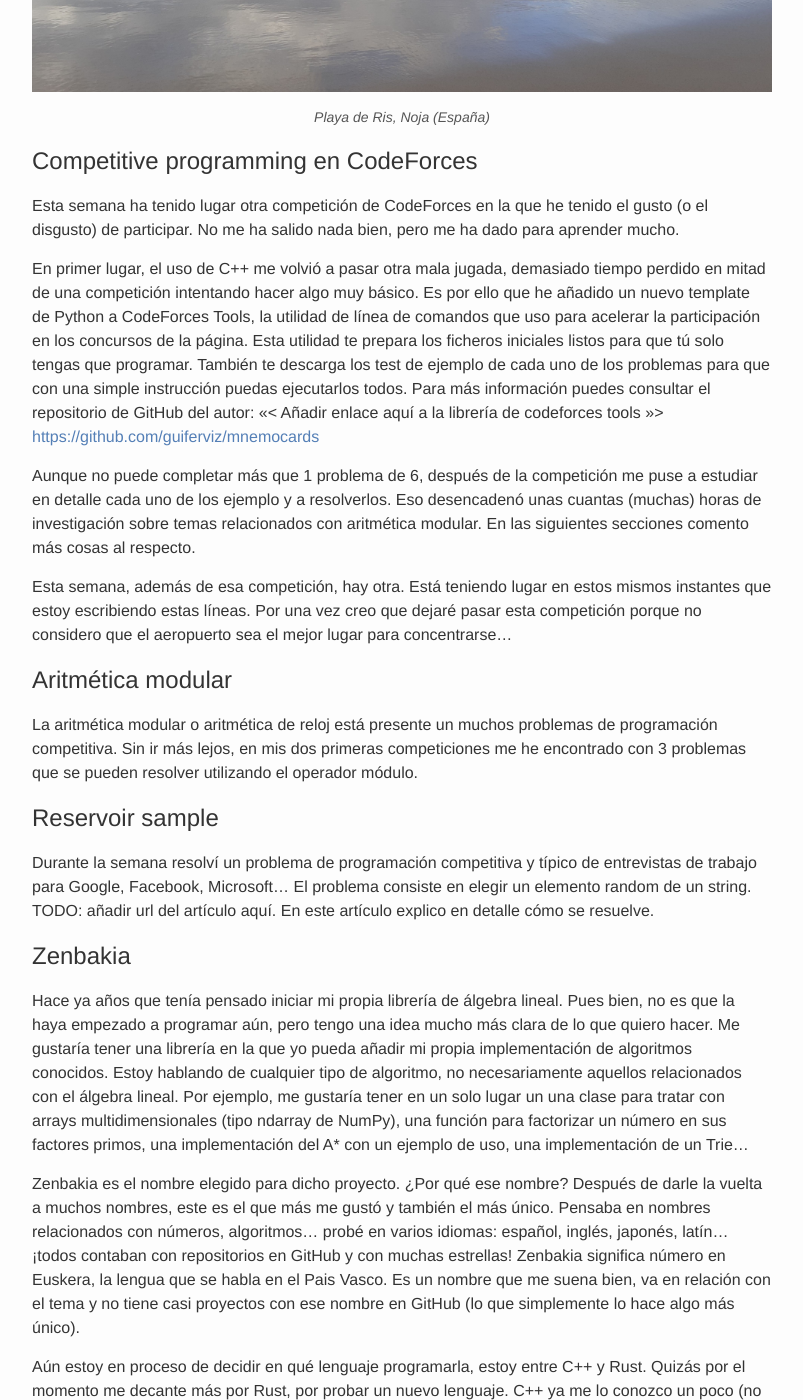
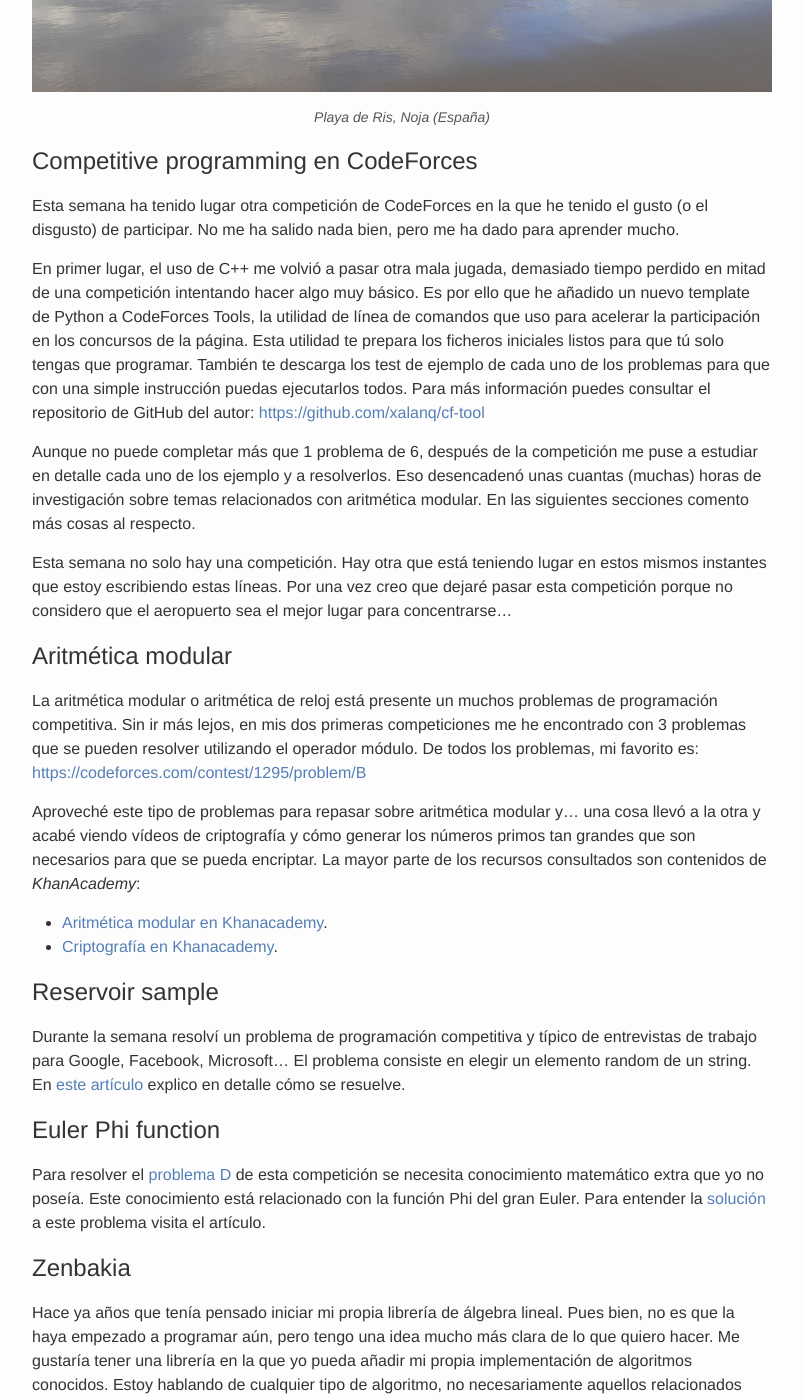
Before and after one commit to guiferviz/guiferviz.github.io, a Jekyll site: the page built from _posts/2020-01-25-week-05.md, in a window 1280 px wide and 1400 px high, scrolled down 659 px. Shown: the whole window, without its empty margins (238-1041 px from the left). Built offline with Jekyll 4.4.1, drawn with Linux system fonts in a browser that asks for light colours; comment, search, counter and statistics services are not loaded.

Commit message:
Adding Euler Phi post.

```diff
--- a/_posts/2020-01-25-week-05.md
+++ b/_posts/2020-01-25-week-05.md
@@ -37,8 +37,7 @@ que programar.
 También te descarga los test de ejemplo de cada uno de los problemas para que
 con una simple instrucción puedas ejecutarlos todos.
 Para más información puedes consultar el repositorio de GitHub del autor:
-<<< Añadir enlace aquí a la librería de codeforces tools >>>
-[https://github.com/guiferviz/mnemocards](https://github.com/guiferviz/mnemocards)
+[https://github.com/xalanq/cf-tool](https://github.com/xalanq/cf-tool)
 
 Aunque no puede completar más que 1 problema de 6, después de la competición
 me puse a estudiar en detalle cada uno de los ejemplo y a resolverlos.
@@ -46,9 +45,9 @@ Eso desencadenó unas cuantas (muchas) horas de investigación sobre temas
 relacionados con aritmética modular.
 En las siguientes secciones comento más cosas al respecto.
 
-Esta semana, además de esa competición, hay otra.
-Está teniendo lugar en estos mismos instantes que estoy escribiendo estas
-líneas.
+Esta semana no solo hay una competición.
+Hay otra que está teniendo lugar en estos mismos instantes que estoy
+escribiendo estas líneas.
 Por una vez creo que dejaré pasar esta competición porque no considero que el
 aeropuerto sea el mejor lugar para concentrarse...
 
@@ -59,6 +58,15 @@ La aritmética modular o aritmética de reloj está presente un muchos problemas
 de programación competitiva.
 Sin ir más lejos, en mis dos primeras competiciones me he encontrado con 3
 problemas que se pueden resolver utilizando el operador módulo.
+De todos los problemas, mi favorito es:
+[https://codeforces.com/contest/1295/problem/B](https://codeforces.com/contest/1295/problem/B)
+
+Aproveché este tipo de problemas para repasar sobre aritmética modular y...
+una cosa llevó a la otra y acabé viendo vídeos de criptografía y cómo generar
+los números primos tan grandes que son necesarios para que se pueda encriptar.
+La mayor parte de los recursos consultados son contenidos de *KhanAcademy*:
+ * [Aritmética modular en Khanacademy](https://www.khanacademy.org/computing/computer-science/cryptography/modarithmetic/a/what-is-modular-arithmetic).
+ * [Criptografía en Khanacademy](https://www.khanacademy.org/computing/computer-science/cryptography#random-algorithms-probability).
 
 
 # Reservoir sample
@@ -66,8 +74,16 @@ problemas que se pueden resolver utilizando el operador módulo.
 Durante la semana resolví un problema de programación competitiva y típico de
 entrevistas de trabajo para Google, Facebook, Microsoft...
 El problema consiste en elegir un elemento random de un string.
-TODO: añadir url del artículo aquí.
-En este artículo explico en detalle cómo se resuelve.
+En [este artículo](https://guiferviz.github.io/2020/01/27/reservoir-sampling.html)
+explico en detalle cómo se resuelve.
+
+
+# Euler Phi function
+
+Para resolver el [problema D](https://codeforces.com/contest/1295/problem/D) de
+esta competición se necesita conocimiento matemático extra que yo no poseía.
+Este conocimiento está relacionado con la función Phi del gran Euler.
+Para entender la [solución](https://guiferviz.github.io/2020/01/27/euler-phi-function.html) a este problema visita el artículo.
 
 
 # Zenbakia
```
Also changed, not shown: _posts/2020-01-27-euler-phi-function.md (added, +41 -0 lines), _posts/2020-01-27-reservoir-sampling.md (+24 -6 lines).
